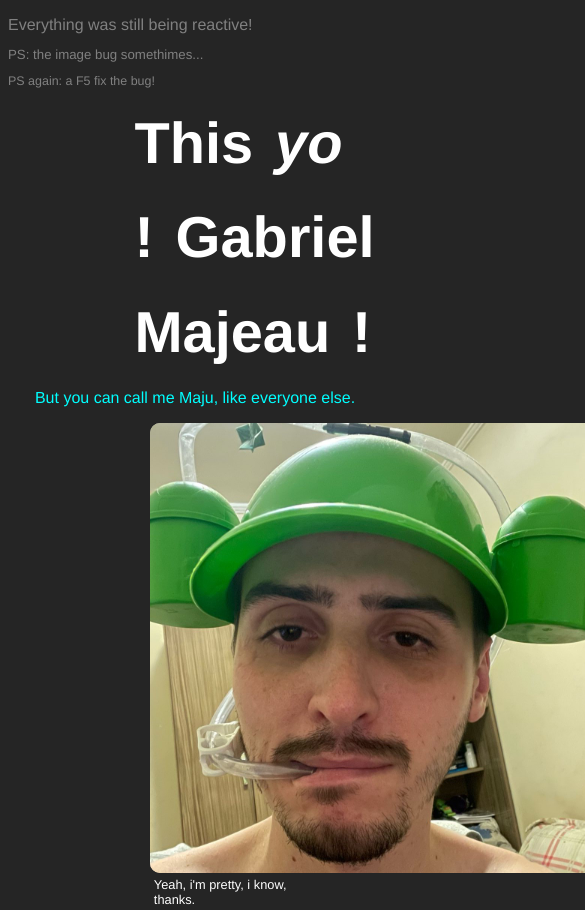
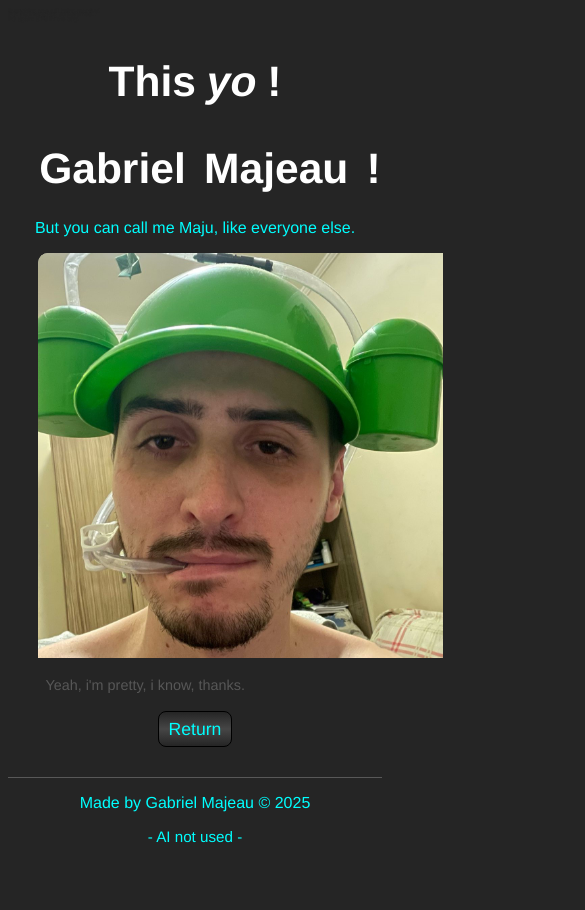
Before and after one commit to gabmajeau/myportifolio, a plain HTML site: page i.html in a window 390 px wide. Shown: the top 910 px of the page, 585 px wide, since content can reach past the window. After the commit the page ends 860 px from the top, so only its background shows below. Drawn offline with Linux system fonts and the light colour scheme.

Commit message:
Update styles2.css

```diff
--- a/css/styles2.css
+++ b/css/styles2.css
@@ -181,3 +181,173 @@ footer:hover {
   transition: 1s;
   color: rgb(0, 225, 255);
 }
+
+@media screen and (max-width: 1020px) {
+  .subtitle {
+    text-align: center;
+    color: aqua;
+    margin-top: 1%;
+    font-size: 100%;
+  }
+
+  h1 {
+    display: inline-block;
+    padding: 0.6rem;
+    text-align: center;
+    margin: none;
+    padding: none;
+  }
+
+  .divv {
+    margin: 0 0 0 0;
+    font-size: 190%;
+    text-align: center;
+  }
+
+  .um {
+    color: rgb(255, 255, 255);
+    font-size: 140%;
+    transition-duration: 7s;
+    margin-left: 15%;
+  }
+  .dois {
+    color: #ffffff;
+    font-size: 140%;
+    transition-duration: 7s;
+    margin-left: -4%;
+  }
+  .tres {
+    color: #ffffff;
+    font-size: 140%;
+    transition-duration: 7s;
+    margin-left: -4%;
+    margin-right: 15%;
+  }
+  .quatro {
+    color: #ffffff;
+    font-size: 140%;
+    transition-duration: 7s;
+    margin-left: -2%;
+  }
+  .cinco {
+    color: #ffffff;
+    font-size: 140%;
+    transition-duration: 7s;
+    margin-left: -2%;
+  }
+  .seis {
+    color: #ffffff;
+    font-size: 140%;
+    transition-duration: 7s;
+    margin-left: -2%;
+    margin-right: -10%;
+  }
+
+  .um:hover {
+    color: rgb(250, 69, 69);
+    font-size: 140%;
+    transition: 0.3s;
+  }
+  .dois:hover {
+    color: #ffe600;
+    font-size: 140%;
+    transition: 0.3s;
+  }
+  .tres:hover {
+    color: #8400ff;
+    font-size: 140%;
+    transition: 0.3s;
+  }
+  .quatro:hover {
+    color: #00aeff;
+    font-size: 140%;
+    transition: 0.3s;
+  }
+  .cinco:hover {
+    color: #00ff2a;
+    font-size: 140%;
+    transition: 0.3s;
+  }
+  .seis:hover {
+    color: #ff9900;
+    font-size: 140%;
+    transition: 0.3s;
+  }
+
+  .image {
+    width: 450px;
+    height: 450px;
+    position: relative;
+    overflow: hidden;
+    border-radius: 10px;
+    margin-left: 8%;
+  }
+  .image img {
+    position: absolute;
+    width: 90%;
+    height: 90%;
+    transition: clip-path 2s ease-in-out;
+  }
+  .image img:hover {
+    clip-path: circle(0% at 50% 50%);
+  }
+  figcaption {
+    margin: -7% 0 5% 10%;
+    color: rgb(87, 87, 87);
+    font-size: 90%;
+    transition-duration: 10s;
+  }
+
+  .return {
+    margin: 10% 46.5% 2% 46.5%;
+    padding: 0.4rem;
+    font-size: 150%;
+    text-align: center;
+    background: linear-gradient(#252525, #464646, #252525);
+    border-radius: 8px;
+    border: 1px black solid;
+    transition-duration: 2s;
+  }
+
+  .return {
+    margin: 5% 40% 8% 40%;
+    font-size: 110%;
+    text-align: center;
+    background: linear-gradient(#252525, #464646, #252525);
+    border-radius: 8px;
+    border: 1px black solid;
+    transition-duration: 2s;
+  }
+
+  .return:hover {
+    border-radius: 8px;
+    border: 1px aqua solid;
+    color: aqua;
+  }
+
+  .return a {
+    text-decoration: none;
+    color: aqua;
+    transition-duration: 1s;
+  }
+
+  .ev {
+    color: #252525;
+    font-size: 0.1%;
+    margin-bottom: 2%;
+  }
+
+  footer {
+    margin: 1% 0 0 0;
+    border-top: 1px #585858 solid;
+    text-align: center;
+    color: aqua;
+    transition-duration: 3s;
+  }
+
+  footer:hover {
+    border-top: 1px aqua solid;
+    transition: 1s;
+    color: rgb(0, 225, 255);
+  }
+}
```
